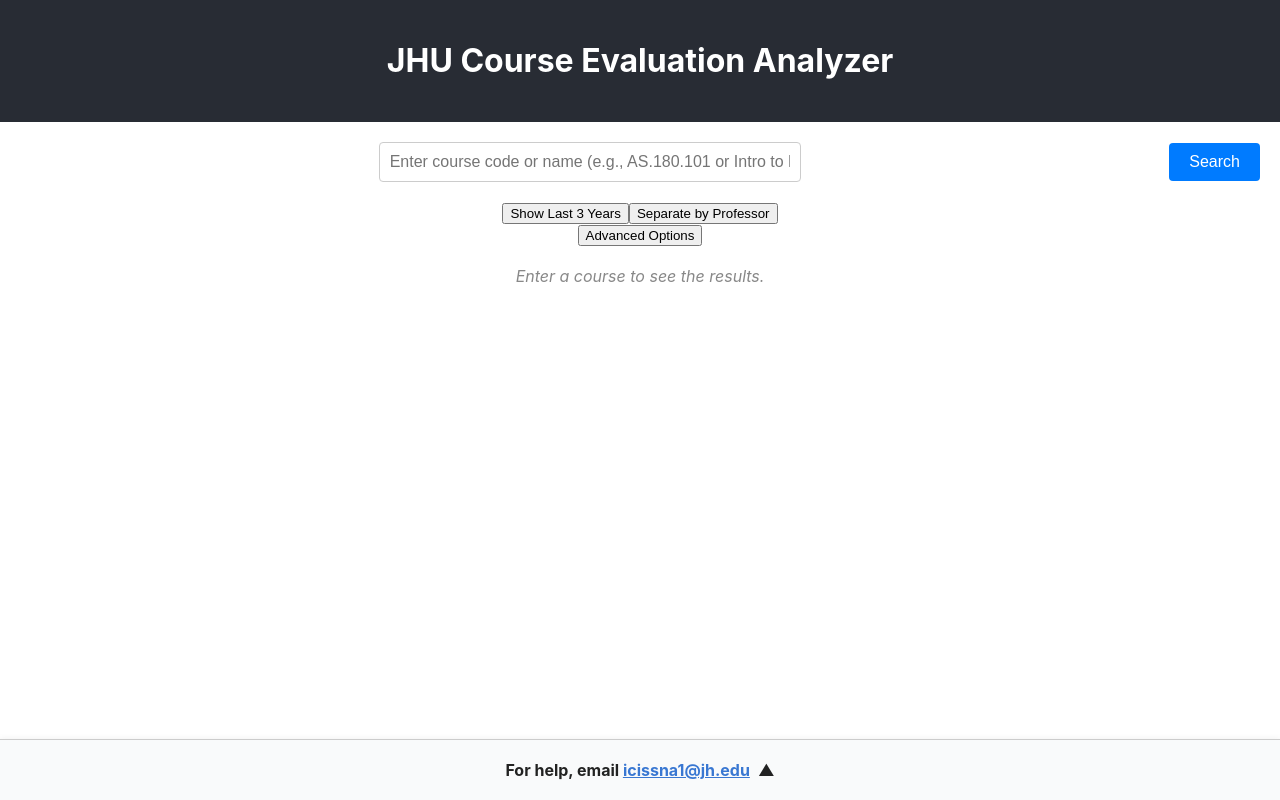
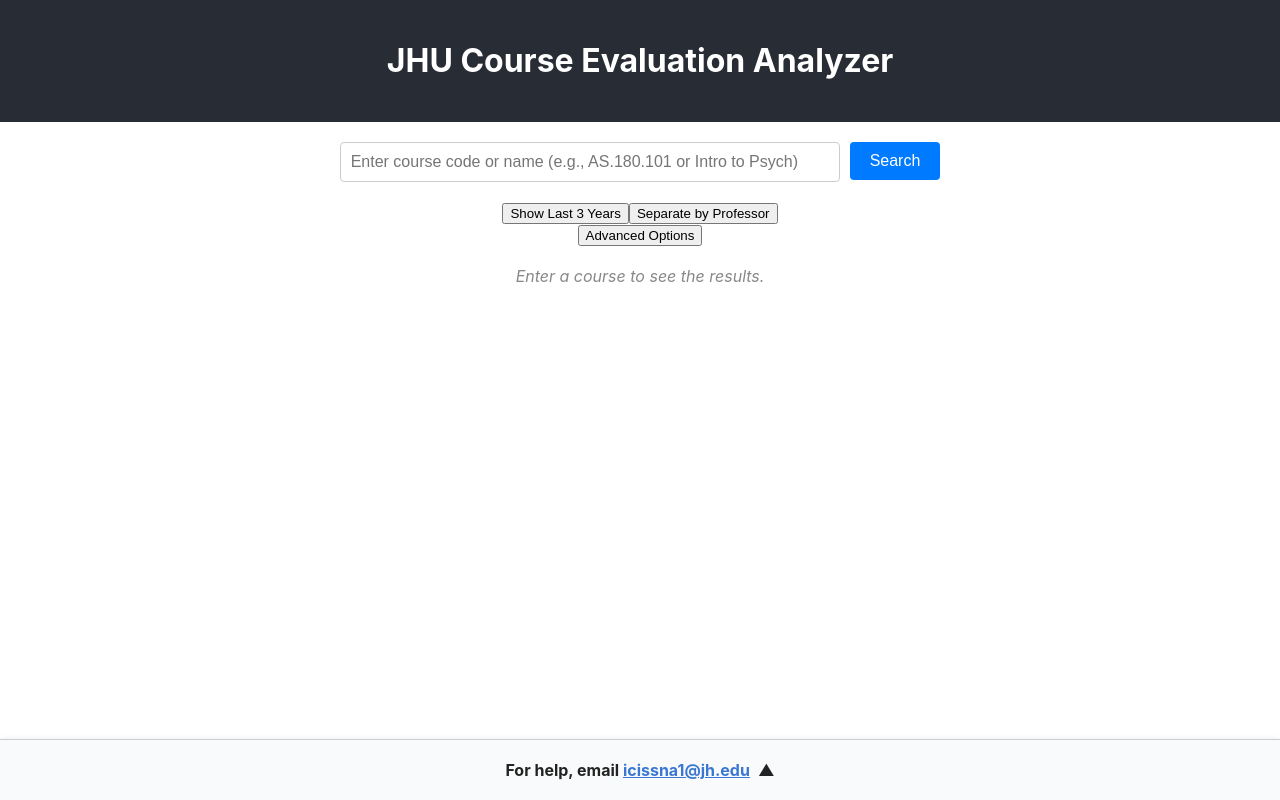
Before and after one commit to cissna/course-evaluation-scraper, a React (Create React App) app in the folder frontend/: page / in a window 1280 px wide. Built offline with nearby package versions, Linux system fonts and the light colour scheme.

Commit message:
fixed the ugly ui with the new dropdown

```diff
--- a/frontend/src/components/CourseSearch.css
+++ b/frontend/src/components/CourseSearch.css
@@ -2,8 +2,14 @@
     margin: 20px;
     display: flex;
     justify-content: center;
-    align-items: center;
+    align-items: flex-start; /* Align items to the top */
     gap: 10px;
+}
+
+.search-input-container {
+    position: relative;
+    flex-grow: 1;
+    max-width: 500px; /* Max width of the search input */
 }
 
 .course-search input {
@@ -11,7 +17,8 @@
     font-size: 16px;
     border: 1px solid #ccc;
     border-radius: 4px;
-    width: 400px;
+    width: 100%; /* Make input responsive */
+    box-sizing: border-box; /* Include padding and border in the element's total width and height */
 }
 
 .course-search button {
@@ -22,6 +29,7 @@
     color: white;
     border: none;
     border-radius: 4px;
+    flex-shrink: 0; /* Prevent the button from shrinking */
 }
 
 .course-search button:disabled {
--- a/frontend/src/components/CourseSearch.js
+++ b/frontend/src/components/CourseSearch.js
@@ -54,7 +54,7 @@
 
     return (
         <div className="course-search">
-            <div style={{ position: 'relative', width: '100%' }}>
+            <div className="search-input-container">
                 <input
                     ref={searchInputRef}
                     type="text"
--- a/frontend/src/components/SearchHistory.css
+++ b/frontend/src/components/SearchHistory.css
@@ -3,7 +3,6 @@
   position: absolute;
   top: 100%;
   left: 0;
-  right: 0;
   background: white;
   border: 1px solid #ccc;
   border-top: none;
--- a/frontend/src/components/SearchHistory.js
+++ b/frontend/src/components/SearchHistory.js
@@ -31,6 +31,7 @@
   const [history, setHistory] = useState(getSearchHistory());
   const [displayCount, setDisplayCount] = useState(INITIAL_DISPLAY_COUNT);
   const [selectedIndex, setSelectedIndex] = useState(-1);
+  const [dropdownWidth, setDropdownWidth] = useState(0);
   const dropdownRef = useRef(null);
 
   const filteredHistory = useMemo(() =>
@@ -56,8 +57,11 @@
       setHistory(getSearchHistory());
       setSelectedIndex(-1);
       setDisplayCount(INITIAL_DISPLAY_COUNT);
+      if (anchorRef.current) {
+        setDropdownWidth(anchorRef.current.offsetWidth);
+      }
     }
-  }, [isOpen]);
+  }, [isOpen, anchorRef]);
 
   useEffect(() => {
     const handleKeyDown = (e) => {
@@ -131,7 +135,11 @@
   }
 
   return (
-    <div className="search-history-dropdown" ref={dropdownRef}>
+    <div
+      className="search-history-dropdown"
+      ref={dropdownRef}
+      style={{ width: dropdownWidth > 0 ? `${dropdownWidth}px` : 'auto' }}
+    >
       <div className="search-history-header">
         <span className="search-history-title">Recent Searches</span>
         <button className="search-history-close" onClick={onClose}>&times;</button>
```
